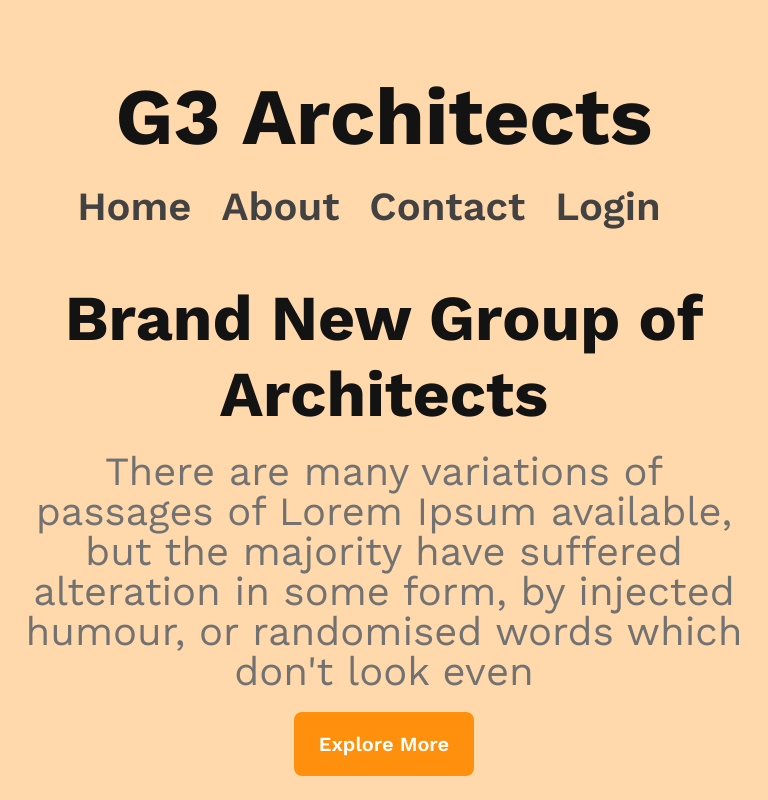
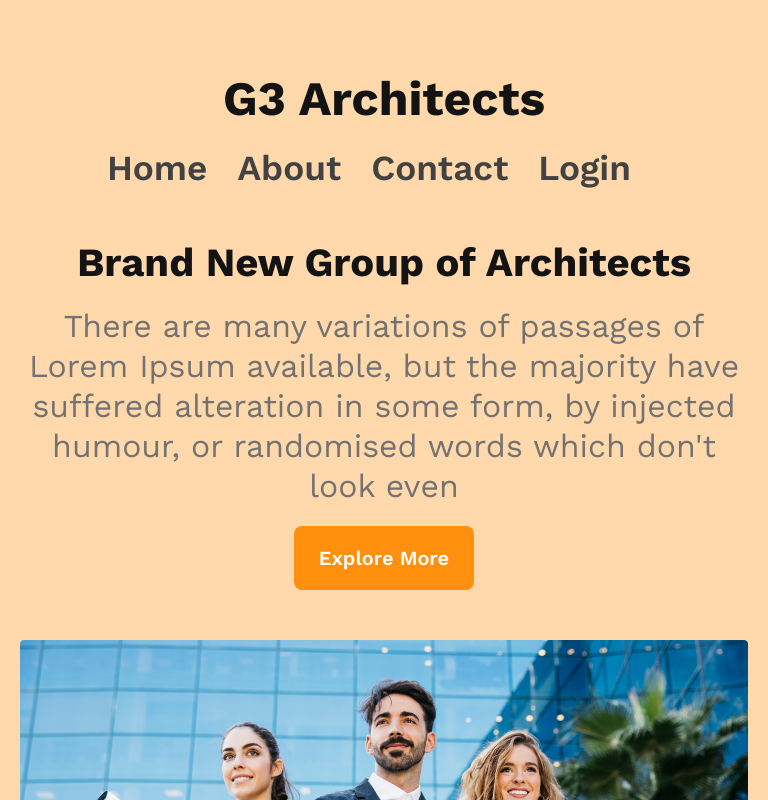
Before and after one commit to mr-tnmy-srkr/g3-architechs, a plain HTML site: page index.html in a window 768 px wide. Shown: the top 800 px of the page. Drawn offline with nearby package versions, Linux system fonts and the light colour scheme.

Commit message:
some editing

```diff
--- a/style.css
+++ b/style.css
@@ -115,14 +115,18 @@ nav li > a{
         flex-direction: column;
     }
     .nav-title{
-        font-size: 5rem;
+        font-size: 3rem;
         padding-bottom: 20px;
      }
      nav li > a{
+        font-size: 2.2rem;
+    }
+    .banner-title {
         font-size: 2.5rem;
     }
+
     .text-light-gray{
-        font-size: 2.5rem;
+        font-size: 2.0rem;
         line-height:2.5rem
     }
 }
```
